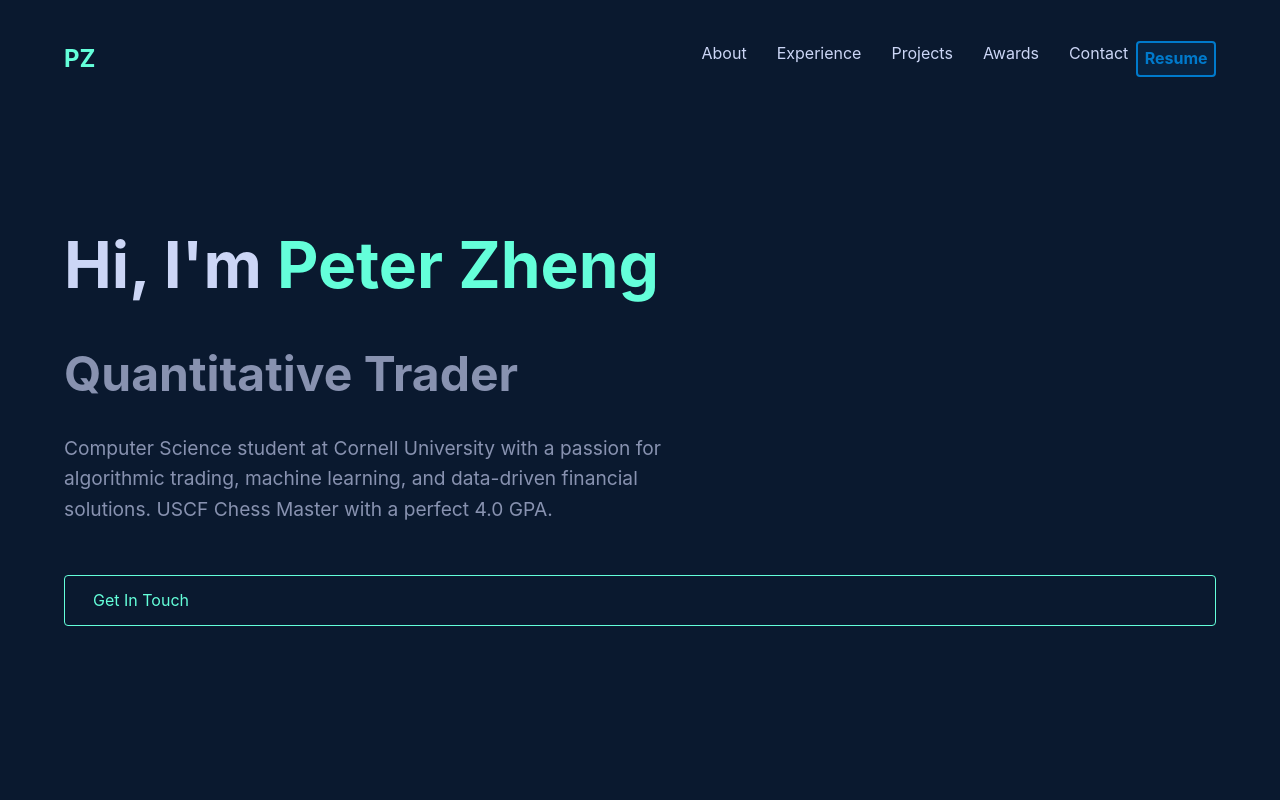
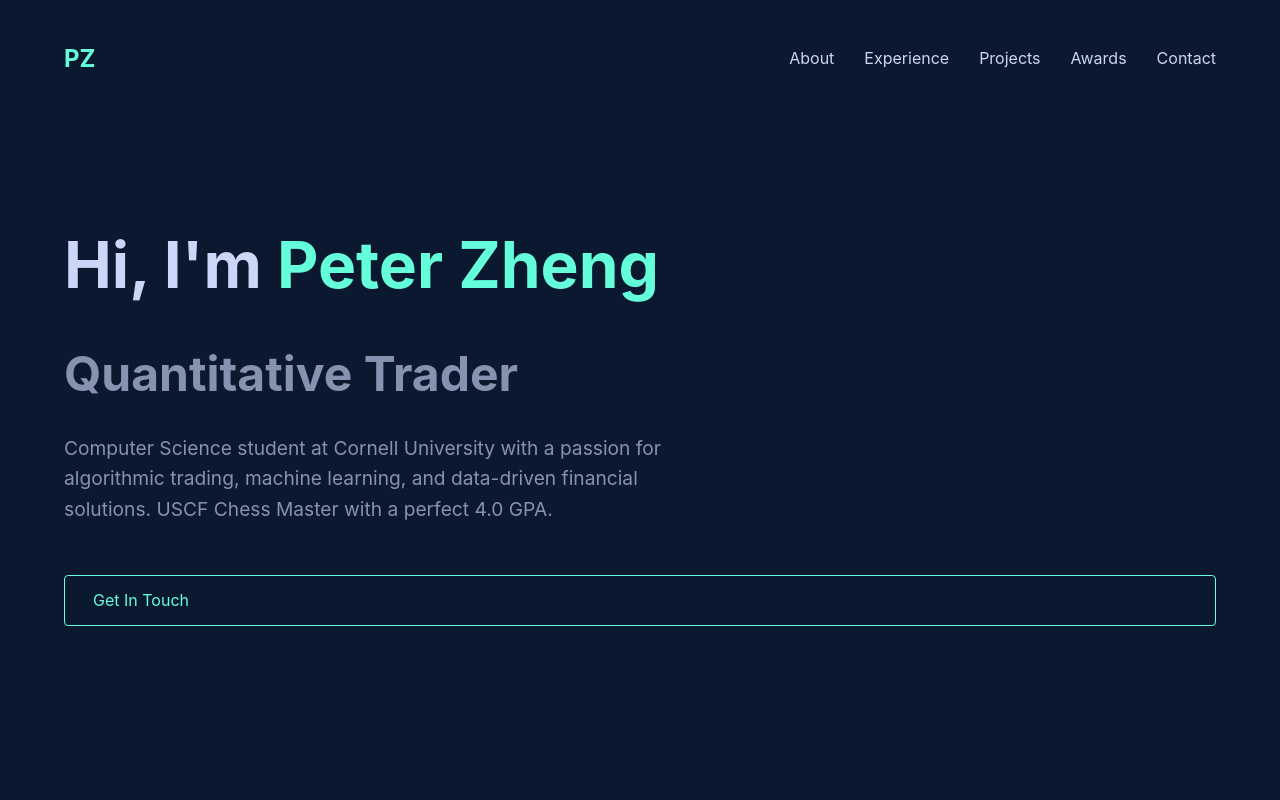
Before and after one commit to pczheng8/portfolio, a plain HTML site: page index.html in a window 1280 px wide. Shown: the top 800 px of the page. Drawn offline with nearby package versions, Linux system fonts and the light colour scheme.

Commit message:
Update index.html

```diff
--- a/index.html
+++ b/index.html
@@ -70,26 +70,6 @@
 
         nav ul li a:hover {
             color: var(--secondary);
-        }
-
-        nav ul li.resume-tab {
-          border: 2px solid #007acc;
-          border-radius: 4px;
-          padding: 0.2em 0.4em;
-          background-color: rgba(0, 122, 204, 0.1);
-          margin-left: 0.5em;
-        }
-
-        nav ul li.resume-tab a {
-          display: inline-block;
-          color: #007acc;
-          text-decoration: none;
-          font-weight: bold;
-        }
-
-        nav ul li.resume-tab:hover {
-          background-color: rgba(0, 122, 204, 0.2);
-          border-color: #005fa3;
         }
 
         .hero {
@@ -501,9 +481,6 @@
                     <li><a href="#projects">Projects</a></li>
                     <li><a href="#awards">Awards</a></li>
                     <li><a href="#contact">Contact</a></li>
-                    <li class="resume-tab">
-                      <a href="Resume.pdf" target="_blank">Resume</a>
-                    </li>
                 </ul>
             </nav>
         </header>
```
